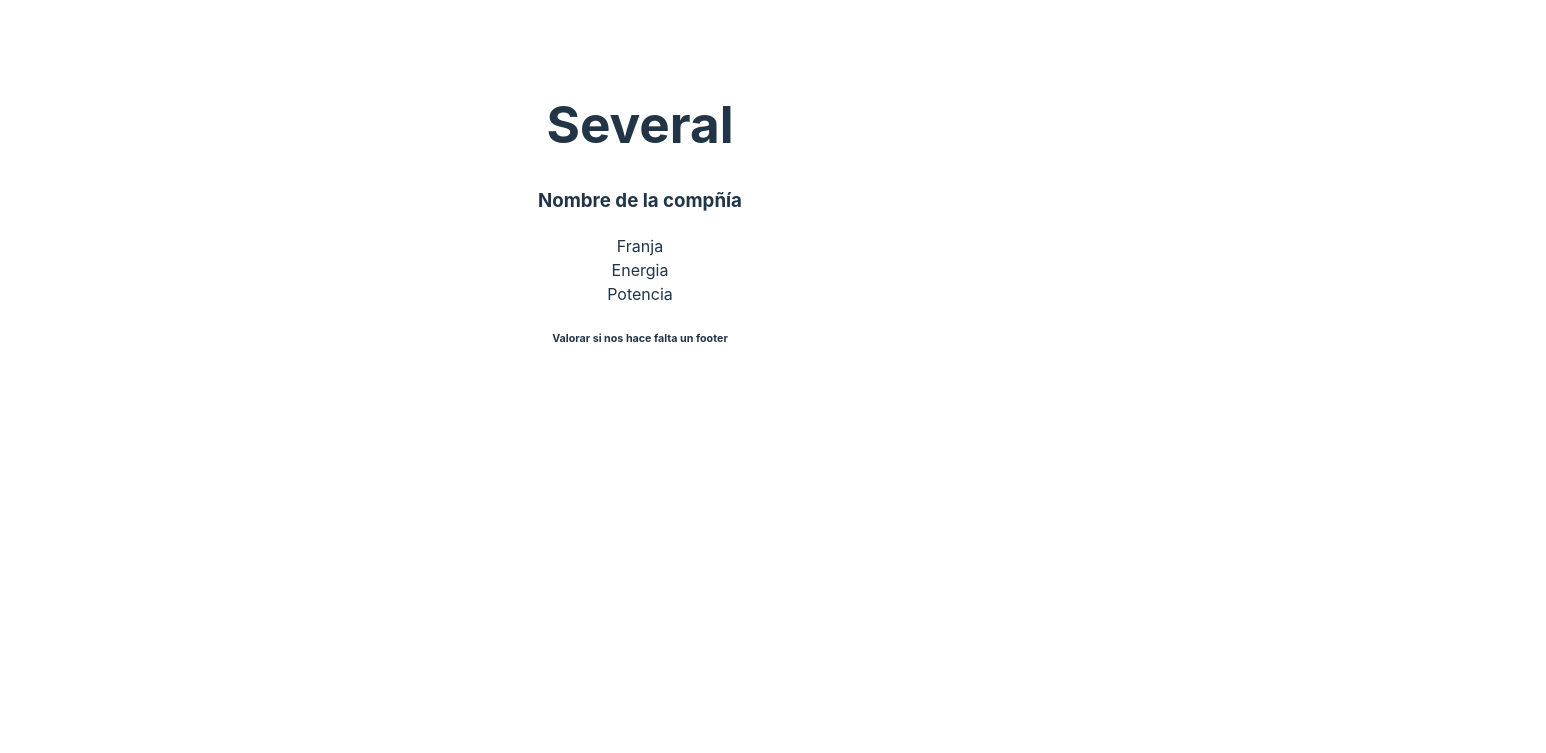
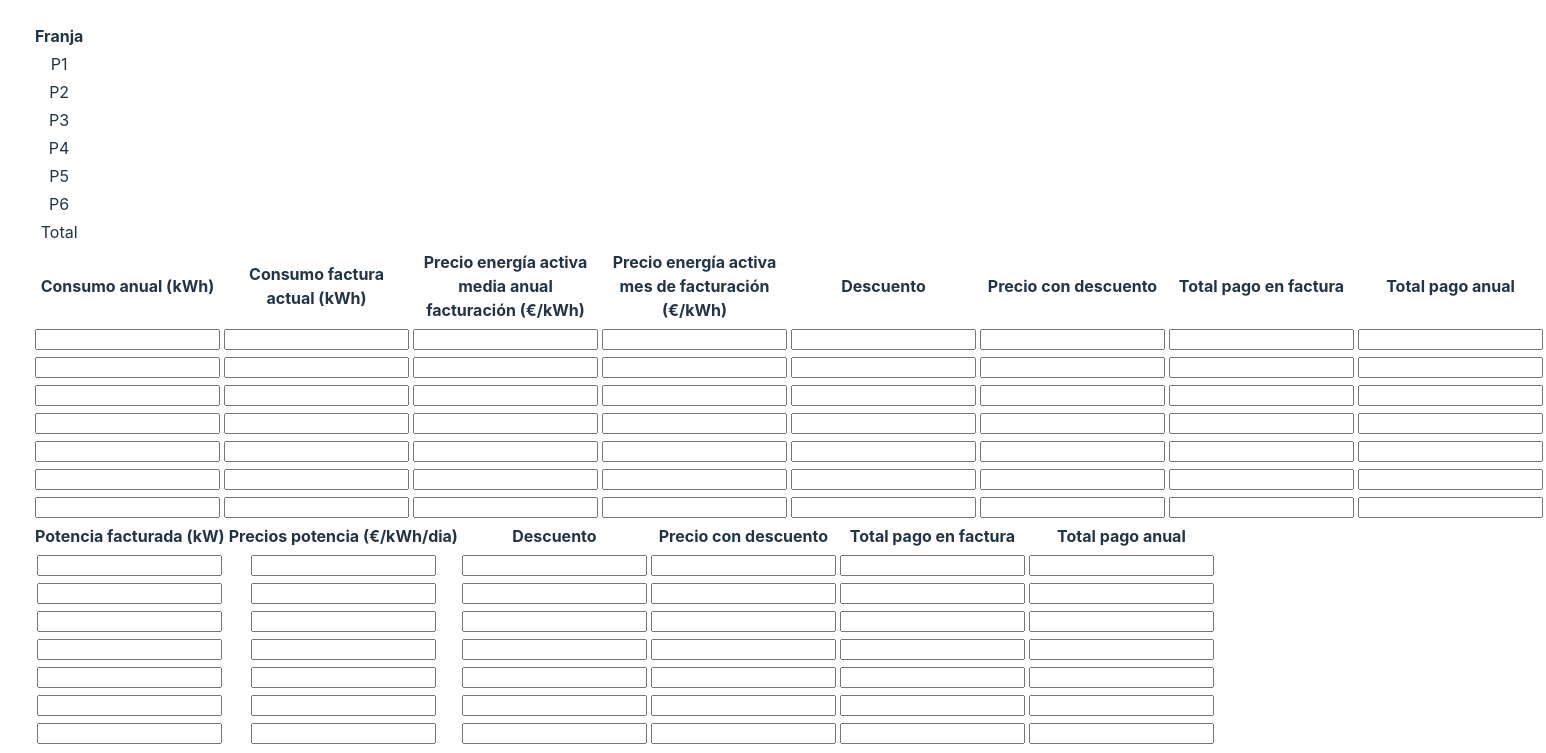
Before and after one commit to Desafio-TheBridge-Grupo3/Fullstack-CLIENT, a React (Vite) app in the folder client/: page / in a window 1280 px wide. Shown: the part 183-936 px from the top of the page, 1546 px wide, since content can reach past the window. Before the commit the page ends 800 px from the top, so only its background shows below. Built offline with nearby package versions, Linux system fonts and the light colour scheme.

Commit message:
las tres tablas de cliente sin estilo

```diff
--- a/client/src/components/Main/TablaCliente/Energia/Energia.jsx
+++ b/client/src/components/Main/TablaCliente/Energia/Energia.jsx
@@ -1,7 +1,98 @@
 import React from "react";
 
 const Energia = () => {
-  return <div>Energia</div>;
+  return (
+    <>
+      <table>
+        <tr>
+          <th>Consumo anual (kWh)</th>
+          <th>Consumo factura actual (kWh)
+          </th>
+          <th>Precio energía activa media anual facturación (€/kWh)
+          </th>
+          <th>Precio energía activa mes de facturación (€/kWh)
+</th>
+          <th>Descuento</th>
+          <th>Precio con descuento
+</th>
+          <th>Total pago en factura
+</th>
+          <th>Total pago anual
+</th>
+        </tr>
+        <tr>
+          <td><input type="text" /></td>
+          <td><input type="text" /></td>
+          <td><input type="text" /></td>
+          <td><input type="text" /></td>
+          <td><input type="text" /></td>
+          <td><input type="text" /></td>
+          <td><input type="text" /></td>
+          <td><input type="text" /></td>
+        </tr>
+        <tr>
+          <td><input type="text" /></td>
+          <td><input type="text" /></td>
+          <td><input type="text" /></td>
+          <td><input type="text" /></td>
+          <td><input type="text" /></td>
+          <td><input type="text" /></td>
+          <td><input type="text" /></td>
+          <td><input type="text" /></td>
+        </tr>
+        <tr>
+          <td><input type="text" /></td>
+          <td><input type="text" /></td>
+          <td><input type="text" /></td>
+          <td><input type="text" /></td>
+          <td><input type="text" /></td>
+          <td><input type="text" /></td>
+          <td><input type="text" /></td>
+          <td><input type="text" /></td>
+        </tr>
+        <tr>
+          <td><input type="text" /></td>
+          <td><input type="text" /></td>
+          <td><input type="text" /></td>
+          <td><input type="text" /></td>
+          <td><input type="text" /></td>
+          <td><input type="text" /></td>
+          <td><input type="text" /></td>
+          <td><input type="text" /></td>
+        </tr>
+        <tr>
+          <td><input type="text" /></td>
+          <td><input type="text" /></td>
+          <td><input type="text" /></td>
+          <td><input type="text" /></td>
+          <td><input type="text" /></td>
+          <td><input type="text" /></td>
+          <td><input type="text" /></td>
+          <td><input type="text" /></td>
+        </tr>
+        <tr>
+          <td><input type="text" /></td>
+          <td><input type="text" /></td>
+          <td><input type="text" /></td>
+          <td><input type="text" /></td>
+          <td><input type="text" /></td>
+          <td><input type="text" /></td>
+          <td><input type="text" /></td>
+          <td><input type="text" /></td>
+        </tr>
+        <tr>
+          <td><input type="text" /></td>
+          <td><input type="text" /></td>
+          <td><input type="text" /></td>
+          <td><input type="text" /></td>
+          <td><input type="text" /></td>
+          <td><input type="text" /></td>
+          <td><input type="text" /></td>
+          <td><input type="text" /></td>
+        </tr>
+      </table>
+    </>
+  );
 };
 
 export default Energia;
--- a/client/src/components/Main/TablaCliente/Franja/Franja.jsx
+++ b/client/src/components/Main/TablaCliente/Franja/Franja.jsx
@@ -1,7 +1,35 @@
 import React from "react";
 
+
 const Franja = () => {
-  return <div>Franja</div>;
+  return (
+    <>
+      <table>
+        <th>Franja</th>
+        <tr>
+          <td>P1</td>
+        </tr>
+        <tr>
+          <td>P2</td>
+        </tr>
+        <tr>
+          <td>P3</td>
+        </tr>
+        <tr>
+          <td>P4</td>
+        </tr>
+        <tr>
+          <td>P5</td>
+        </tr>
+        <tr>
+          <td>P6</td>
+        </tr>
+        <tr>
+          <td>Total</td>
+        </tr>
+      </table>
+    </>
+  )
 };
 
 export default Franja;
--- a/client/src/components/Main/TablaCliente/Potencia/Potencia.jsx
+++ b/client/src/components/Main/TablaCliente/Potencia/Potencia.jsx
@@ -1,7 +1,80 @@
 import React from "react";
 
 const Potencia = () => {
-  return <div>Potencia</div>;
+  return (
+    <>
+    <table>
+      <tr>
+        <th>Potencia facturada (kW)
+</th>
+        <th>Precios potencia (€/kWh/dia)
+</th>
+        <th>Descuento</th>
+        <th>Precio con descuento</th>
+        <th>Total pago en factura
+</th>
+        <th>Total pago anual
+</th>
+      </tr>
+      <tr>
+        <td><input type="text" /></td>
+        <td><input type="text" /></td>
+        <td><input type="text" /></td>
+        <td><input type="text" /></td>
+        <td><input type="text" /></td>
+        <td><input type="text" /></td>
+      </tr>
+      <tr>
+        <td><input type="text" /></td>
+        <td><input type="text" /></td>
+        <td><input type="text" /></td>
+        <td><input type="text" /></td>
+        <td><input type="text" /></td>
+        <td><input type="text" /></td>
+      </tr>
+      <tr>
+        <td><input type="text" /></td>
+        <td><input type="text" /></td>
+        <td><input type="text" /></td>
+        <td><input type="text" /></td>
+        <td><input type="text" /></td>
+        <td><input type="text" /></td>
+      </tr>
+      <tr>
+        <td><input type="text" /></td>
+        <td><input type="text" /></td>
+        <td><input type="text" /></td>
+        <td><input type="text" /></td>
+        <td><input type="text" /></td>
+        <td><input type="text" /></td>
+      </tr>
+      <tr>
+        <td><input type="text" /></td>
+        <td><input type="text" /></td>
+        <td><input type="text" /></td>
+        <td><input type="text" /></td>
+        <td><input type="text" /></td>
+        <td><input type="text" /></td>
+      </tr>
+      <tr>
+        <td><input type="text" /></td>
+        <td><input type="text" /></td>
+        <td><input type="text" /></td>
+        <td><input type="text" /></td>
+        <td><input type="text" /></td>
+        <td><input type="text" /></td>
+      </tr>
+      <tr>
+        <td><input type="text" /></td>
+        <td><input type="text" /></td>
+        <td><input type="text" /></td>
+        <td><input type="text" /></td>
+        <td><input type="text" /></td>
+        <td><input type="text" /></td>
+      </tr>
+    </table>
+    </>
+  )
 };
 
 export default Potencia;
```
